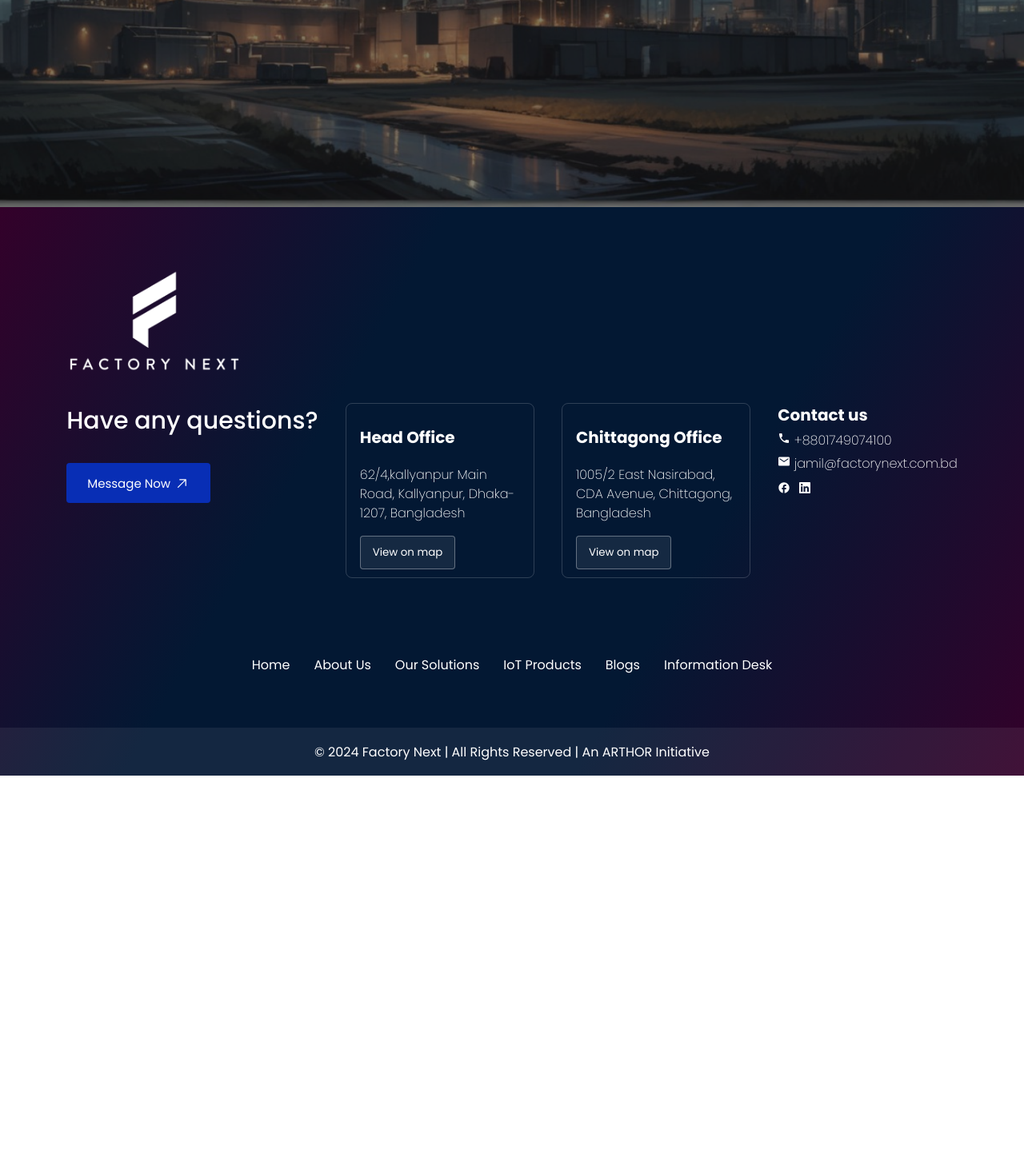
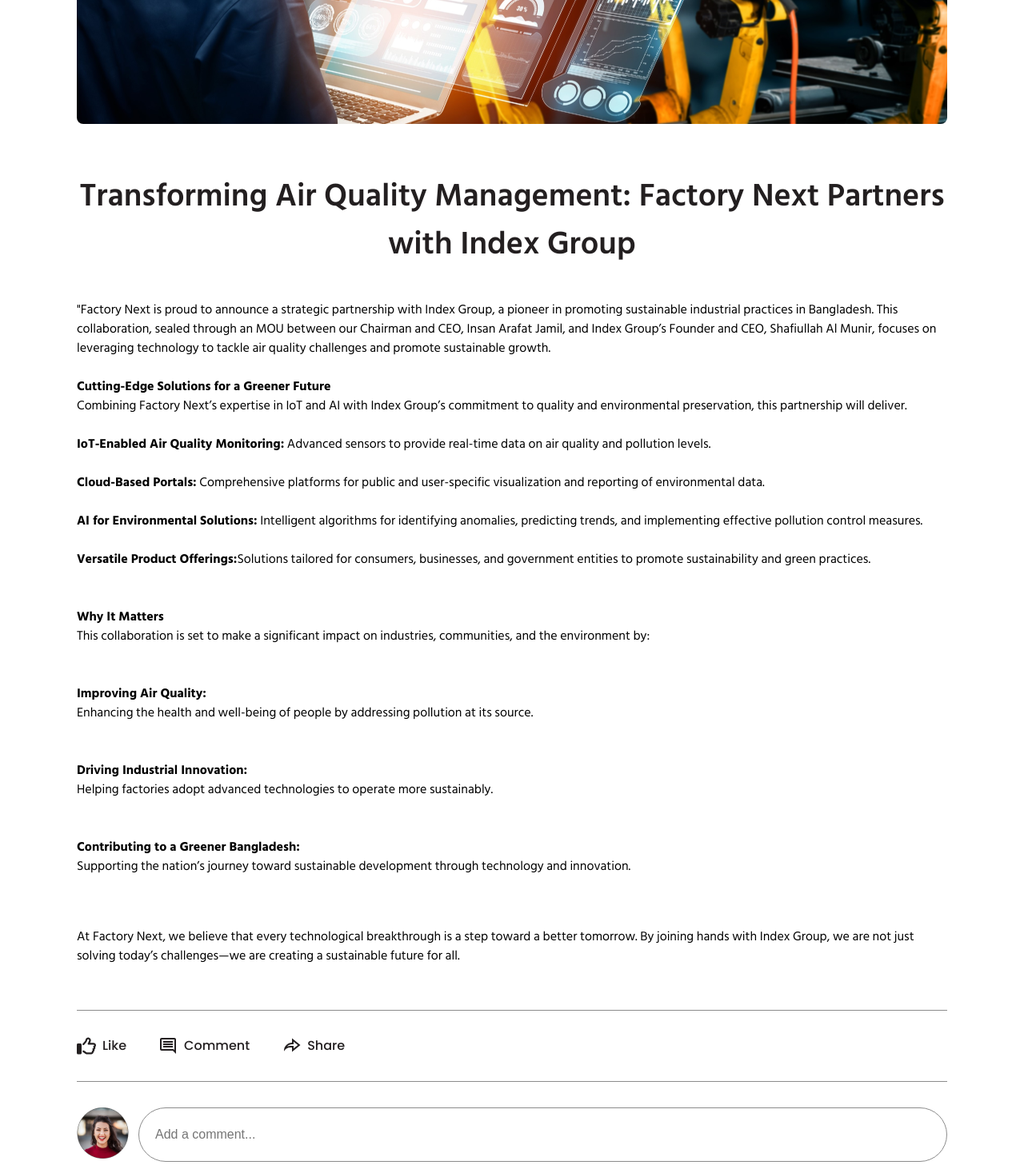
Before and after one commit to Tain55/FactoryNext-Official, a React (Vite) app: page /blogDetailPage2 in a window 1280 px wide. Shown: the part 474-1941 px from the top of the page at 80% size. Before the commit the page ends 1444 px from the top, so only its background shows below. Built offline with nearby package versions, Linux system fonts and the light colour scheme.

Commit message:
temp blog page fix

```diff
--- a/src/App.jsx
+++ b/src/App.jsx
@@ -15,6 +15,7 @@
 import MachineMonitoring from './Pages/IOTProducts/Machine Monitoring/MachineMonitoring'
 import EnvitonmentMonitoring from './Pages/IOTProducts/Environment Monitoring/EnvitonmentMonitoring'
 import OtherProducts from './Pages/IOTProducts/Other products/OtherProducts'
+import BlogDetailPage2 from './Pages/BlogDetailPage/BlogDetailPage2'
 
 function App() {
 
@@ -31,6 +32,7 @@
           <Route path='/informationdesk' element={<InformationDesk/>}/>
           <Route path='/blogs' element={<BlogsPage/>} />
           <Route path= '/blogDetailPage' element={<BlogDetailPage/>}/>
+          <Route path= '/blogDetailPage2' element={<BlogDetailPage2/>}/>
           <Route path= '/iotproducts'   element={<IotProducts/>}>
             <Route path='machine-monitoring'  index element={<MachineMonitoring/>}/>
             <Route path='enivonment-monitoring' element={<EnvitonmentMonitoring/>}/>
--- a/src/Components/1-NavigationBar/NavigationBar.jsx
+++ b/src/Components/1-NavigationBar/NavigationBar.jsx
@@ -72,7 +72,7 @@
             <NavLink className='menu-text' style={navLinkStyles} to='/about'>About Us</NavLink>
             <NavLink className='menu-text' style={navLinkStyles} to='/solutions'>Our Solutions</NavLink>
             {/* <NavLink className='menu-text' style={navLinkStyles} to='/iotproducts/machine-monitoring'>IoT products</NavLink> */}
-            {/* <NavLink className='menu-text' style={navLinkStyles} to='/blogs'>Blogs</NavLink> */}
+            <NavLink className='menu-text' style={navLinkStyles} to='/blogs'>Blogs</NavLink>
             <NavLink className='menu-text' style={navLinkStyles} to='/informationdesk'>Information Desk</NavLink>
           </nav>
 
--- /dev/null
+++ b/src/Components/11-Blogs/BlogComponent2.jsx
@@ -0,0 +1,40 @@
+import './BlogComponent.css'
+import React from 'react';
+import image from '../Images/Blog Images/image 64.png'
+import img from '../Images/Blog/b2.jpg';
+import profImg from '../Images/Blog/Avatar Image.png'
+// import { TfiArrowTopRight } from "react-icons/tfi";
+import { MdCallMade } from "react-icons/md";
+import { Link } from 'react-router-dom';
+import BlogDetailPage2 from '../../Pages/BlogDetailPage/BlogDetailPage2';
+
+const BlogComponent2 = () => {
+
+    const backgroundImageStyle = {
+        backgroundImage: `url(${img})`,
+        backgroundPosition: 'center', // Centers the image
+        backgroundSize: 'cover', // Ensures the image covers the element
+        backgroundRepeat: 'no-repeat'
+    };
+    return (
+        <Link to={'/blogDetailPage2' } style={{textDecoration:'none', color:'white'}}>
+            <div className='BlogC-body'>
+                <div className='BlogC-elements'>
+                    <div className='blog-cart-image-home' style={backgroundImageStyle}></div>
+                        <div className='blog-heading-home'><p>Transforming Air Quality Management
+                        </p><MdCallMade className='blog-arrow'/></div>
+                        <p className='blog-text-home'>"Factory Next is proud to announce a strategic partnership with Index Group... </p>
+                        <div className='blog-details-home'>
+                            <div className='blog-profile'>
+                                <div className='blog-prof-img'><img src={profImg} alt="" /></div>
+                                <p>Insan Arafat Jamil</p>
+                            </div>
+                            <p className='blog-date'>Dec 12,2024</p>
+                        </div>
+                </div>
+            </div>
+        </Link>
+    );
+};
+
+export default BlogComponent2;
--- a/src/Components/11-Blogs/Blogs.css
+++ b/src/Components/11-Blogs/Blogs.css
@@ -5,6 +5,12 @@
     color: white;
     padding-bottom: 100px;
     text-align: center;
+}
+.blogs{
+    display: flex;
+    justify-content: center;
+    align-items: center;
+    gap: 2;
 }
 
 .Blogs-description{
--- a/src/Components/11-Blogs/Blogs.jsx
+++ b/src/Components/11-Blogs/Blogs.jsx
@@ -1,38 +1,65 @@
-import './Blogs.css';
+import "./Blogs.css";
 
-import React from 'react';
-import BlogComponent from './BlogComponent';
-import { Link } from 'react-router-dom';
+import React from "react";
+import BlogComponent from "./BlogComponent";
+import { Link } from "react-router-dom";
+import BlogComponent2 from "./BlogComponent2";
 
 const Blogs = () => {
   return (
-        <div className='Blogs-body'>
-            <p className='title'>Blogs & Articles</p>
-            <div className='blogLarge'>
-            <div className='Blogs-description '>
-                <BlogComponent/>
+    <>
+      <div className="Blogs-body">
+        <p className="title">Blogs & Articles</p>
+        <div className="blogs">
+          <div>
+            <div className="blogLarge">
+              <div className="Blogs-description ">
+                <BlogComponent />
                 {/* <BlogComponent/>
                 <BlogComponent/> */}
               </div>
             </div>
-            <div className='blogMedium'>
-            <div className='Blogs-description '>
-                <BlogComponent/>
+            <div className="blogMedium">
+              <div className="Blogs-description ">
+                <BlogComponent />
                 {/* <BlogComponent/> */}
               </div>
             </div>
-            <div className='blogSmall'>
-            <div className='Blogs-description '>
-                <BlogComponent/>
+            <div className="blogSmall">
+              <div className="Blogs-description ">
+                <BlogComponent />
               </div>
             </div>
-            <Link to={'/blogsX'} style={{textDecoration: 'none', color: '#1570ef'}}>
-                <div className='blogButton'>
-                Explore All
           </div>
+
+          <div>
+            <div className="blogLarge">
+              <div className="Blogs-description ">
+                <BlogComponent2 />
+              </div>
+            </div>
+            <div className="blogMedium">
+              <div className="Blogs-description ">
+                <BlogComponent2 />
+              </div>
+            </div>
+            <div className="blogSmall">
+              <div className="Blogs-description ">
+                <BlogComponent2 />
+              </div>
+            </div>
+          </div>
+        </div>
+
+        <Link
+          to={"/blogs"}
+          style={{ textDecoration: "none", color: "#1570ef" }}
+        >
+          <div className="blogButton">Explore All</div>
           {/* <button>Explore All</button> */}
         </Link>
       </div>
+    </>
   );
 };
 
--- a/src/Components/17-OurLeaders/Ourleader.jsx
+++ b/src/Components/17-OurLeaders/Ourleader.jsx
@@ -38,7 +38,7 @@
         <div className="second-contents-ourL">
           <CardL
             title1="Dr. Arif Iftakher Mahmood"
-            title2="Co-founder and Chairman"
+            title2="Director, Products & Innovation"
             image={arif}
             email="arifmahmood@factorynext.com.bd"
             linkedIn=""
@@ -77,7 +77,7 @@
         />
         <CardL
           title1="Dr. Arif Iftakher Mahmood"
-          title2="Co-founder and Chairman"
+          title2="Director, Products & Innovation"
           image={arif}
           email="arifmahmood@factorynext.com.bd"
           linkedIn=""
--- a/src/Components/24-BlogsComponents/BlogCard.jsx
+++ b/src/Components/24-BlogsComponents/BlogCard.jsx
@@ -5,25 +5,27 @@
 // import { TfiArrowTopRight } from "react-icons/tfi";
 import { MdCallMade } from "react-icons/md";
 import { Link } from 'react-router-dom';
-import BlogDetailPage from '../../Pages/BlogDetailPage/BlogDetailPage';
 
-const BlogCard = () => {
+const BlogCard = ({id, title, desc, date, image}) => {
     const backgroundImageStyle = {
-        backgroundImage: `url(${img})`
+        backgroundImage: `url(${image})`,
+        backgroundPosition: 'center', // Centers the image
+        backgroundSize: 'cover', // Ensures the image covers the element
+        backgroundRepeat: 'no-repeat'
     };
     return (
         <>
-            <Link to={'/blogDetailPage'} style={{textDecoration:'none', color: '#231F20'}}>
+            <Link to={`/blogDetailPage${id}`} style={{textDecoration:'none', color: '#231F20'}}>
                 <div className='blog-card-body'>
                     <div className='blog-cart-image' style={backgroundImageStyle}></div>
-                    <div className='blog-heading'><p>How to Achieve Productive Maintenance</p><MdCallMade className='blog-arrow'/></div>
-                    <p className='blog-text'>Lorem ipsum dolor sit amet consectetur. Purus lobortis risus egestas enim cursus odio dui.</p>
+                    <div className='blog-heading'><p>{title}</p><MdCallMade className='blog-arrow'/></div>
+                    <p className='blog-text'>{desc}</p>
                     <div className='blog-details'>
                         <div className='blog-profile'>
                             <div className='blog-prof-img'><img src={profImg} alt="" /></div>
-                            <p>Hasibur Rahman</p>
+                            <p>Insan Arafat Jamil</p>
                         </div>
-                        <p className='blog-date'>Jan 23,2024</p>
+                        <p className='blog-date'>{date}</p>
                     </div>
                 </div>
             </Link>
--- a/src/Components/24-BlogsComponents/BlogsCompo.jsx
+++ b/src/Components/24-BlogsComponents/BlogsCompo.jsx
@@ -1,19 +1,20 @@
 import React from 'react';
 import BlogCard from './BlogCard';
 import './BlogsCompo.css';
-
+import b1 from '../Images/Blog/b1.png'
+import b2 from '../Images/Blog/b2.jpg'
 const BlogsCompo = () => {
     return (
         <div className='BlogsCompo-body'>
             <div className='blogs-grid'>
+                <BlogCard id={''} title='প্রেডিক্টিভ মেইন্টেনেন্স' desc='"প্রেডিক্টিভ মেইন্টেনেন্স” হল এমন একটি প্রযুক্তি, যা আগে থেকেই ফ্যাক্টরিতে কোন ধরনের সমস্যার কথা অনুমান করে কখন, কোথায় সমস্যা হতে পারে সে ব্যাপারে আপনাকে সতর্ক করবে...' date='Jan 23, 2024' image={b1}/>
+                <BlogCard id={2} title='Transforming Air Quality Management' desc='"Factory Next is proud to announce a strategic partnership with Index Group, a pioneer in promoting sustainable industrial practices in Bangladesh...' date='Dec 12, 2024' image={b2}/>
+                {/* <BlogCard/>
                 <BlogCard/>
                 <BlogCard/>
                 <BlogCard/>
                 <BlogCard/>
-                <BlogCard/>
-                <BlogCard/>
-                <BlogCard/>
-                <BlogCard/>
+                <BlogCard/> */}
             </div>
         </div>
     );
--- /dev/null
+++ b/src/Pages/BlogDetailPage/BlogDetailPage2.jsx
@@ -0,0 +1,156 @@
+import React from "react";
+import "./BlogDetailPage.css";
+import NavigationBar from "./../../Components/1-NavigationBar/NavigationBar";
+import Footer from "../../Components/14-Footer/Footer";
+import img from "../../Components/Images/Blog/individual.png";
+import img2 from "../../Components/Images/Blog/Avatar Image.png";
+
+import image from "../../Components/Images/Blog/b111.png";
+import { FaRegThumbsUp } from "react-icons/fa6";
+import { MdOutlineInsertComment } from "react-icons/md";
+import { RiShareForwardLine } from "react-icons/ri";
+import { RxDotFilled } from "react-icons/rx";
+import NavigationBar2 from "../../Components/NavigationBar-2/NavigationBar2";
+
+const BlogDetailPage2 = () => {
+  return (
+    <div className="homepage">
+      <NavigationBar2 />
+      <div className="bolg-details">
+        <div className="blog-details-top">
+          <div className="blog-detail-top-left">
+            <div>
+              <img src={img2} alt="" />
+            </div>
+            <p>Insan Arafat Jamil</p>
+          </div>
+          <p className="blog-details-date">4 min read • Dec 12, 2024</p>
+        </div>
+        <div className="blog-details-image">
+          <img src={image} alt="" />
+        </div>
+        <div className="blog-details-heading">
+          <p>
+            Transforming Air Quality Management: Factory Next Partners with
+            Index Group
+          </p>
+        </div>
+        <div className="blog-details-description">
+          <p>
+            "Factory Next is proud to announce a strategic partnership with
+            Index Group, a pioneer in promoting sustainable industrial practices
+            in Bangladesh. This collaboration, sealed through an MOU between our
+            Chairman and CEO, Insan Arafat Jamil, and Index Group’s Founder and
+            CEO, Shafiullah Al Munir, focuses on leveraging technology to tackle
+            air quality challenges and promote sustainable growth.
+            <br />
+            <br />
+            <b>Cutting-Edge Solutions for a Greener Future</b> <br />
+            Combining Factory Next’s expertise in IoT and AI with Index Group’s
+            commitment to quality and environmental preservation, this
+            partnership will deliver. <br />
+            <br />
+            <b>IoT-Enabled Air Quality Monitoring:</b> Advanced sensors to
+            provide real-time data on air quality and pollution levels.
+            <br />
+            <br />
+            <b>Cloud-Based Portals:</b> Comprehensive platforms for public and
+            user-specific visualization and reporting of environmental data.
+            <br />
+            <br />
+            <b>AI for Environmental Solutions:</b> Intelligent algorithms for
+            identifying anomalies, predicting trends, and implementing effective
+            pollution control measures.
+            <br />
+            <br />
+            <b>Versatile Product Offerings:</b>Solutions tailored for consumers,
+            businesses, and government entities to promote sustainability and
+            green practices.
+            <br />
+            <br />
+            <br />
+            <b>
+              Why It Matters <br />
+            </b>
+            This collaboration is set to make a significant impact on
+            industries, communities, and the environment by:
+            <br />
+            <br />
+            <br />
+            <b>
+              Improving Air Quality: <br />
+            </b>
+            Enhancing the health and well-being of people by addressing
+            pollution at its source.
+            <br />
+            <br />
+            <br />
+            <b>
+              Driving Industrial Innovation:
+              <br />
+            </b>
+            Helping factories adopt advanced technologies to operate more
+            sustainably.
+            <br />
+            <br />
+            <br />
+            <b>
+              Contributing to a Greener Bangladesh:
+              <br />
+            </b>
+            Supporting the nation’s journey toward sustainable development
+            through technology and innovation.
+            <br /><br /><br />
+            <p>
+              At Factory Next, we believe that every technological breakthrough
+              is a step toward a better tomorrow. By joining hands with Index
+              Group, we are not just solving today’s challenges—we are creating
+              a sustainable future for all.
+            </p>
+
+          </p>
+        </div>
+        <div className="blog-details-like-comment">
+          <div className="blog-details-like">
+            <FaRegThumbsUp className="blog-details-icons" /> <p>Like</p>
+          </div>
+          <div className="blog-details-comment">
+            <MdOutlineInsertComment className="blog-details-icons" />{" "}
+            <p>Comment</p>
+          </div>
+          <div className="blog-details-share">
+            <RiShareForwardLine className="blog-details-icons" /> <p>Share</p>
+          </div>
+        </div>
+        <div className="blog-details-add-comment">
+          <div className="blogdetail-comment-image">
+            <img src={img} alt="" />
+          </div>
+          <input
+            type="text"
+            placeholder="Add a comment..."
+            className="blog-detail-commentBox"
+          />
+        </div>
+        <div className="blog-details-show-comment">
+          <div>
+            <img src={img} alt="" />
+          </div>
+          <div className="blog-detail-comment">
+            <div className="blog-detail-comment-name">
+              <p>Raisa Rajin</p> <RxDotFilled />{" "}
+              <FaRegThumbsUp className="thumbsup" />{" "}
+            </div>
+            <p className="blog-detail-comment-detail">
+              A at congue felis orci lacus nisi sed. Senectus neque commodo
+              iaculis sed vivamus
+            </p>
+          </div>
+        </div>
+      </div>
+      <Footer />
+    </div>
+  );
+};
+
+export default BlogDetailPage2;
```
Also changed, not shown: src/Components/Images/Blog/b2.jpg (added). Lines whose indentation alone changed are shown as unchanged.
